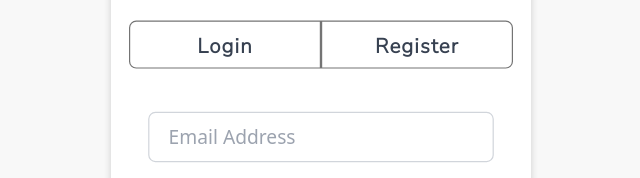
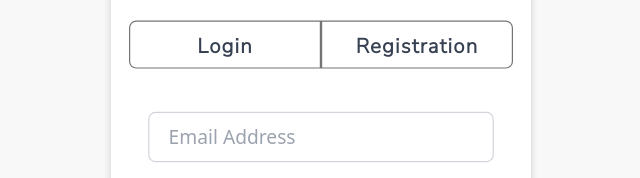
Before and after one commit to prudhvi3105/PawsPals, a plain HTML site: page login.html in a window 1280 px wide. Shown: the part 177-355 px from the top of the page, 319-959 px from the left. Drawn offline with nearby package versions, Linux system fonts and the light colour scheme.

Commit message:
Update login.html

```diff
--- a/login.html
+++ b/login.html
@@ -1,12 +1,12 @@
+
 <!DOCTYPE html>
 <html>
 <head>
 	<meta charset="utf-8">
 	<meta name="viewport" content="width=device-width, initial-scale=1">
-	<title>Login & Register</title>
+	<title>Login & Registration</title>
 	<link rel="stylesheet" href="https://cdn.jsdelivr.net/npm/tailwindcss@2.2.19/dist/tailwind.min.css">
 	<link rel="stylesheet" href="style.css">
-    <link rel="icon" href="logo.png" type="image/x-icon">
 </head>
 <body class="bg-gray-100">
 	<div class="container mx-auto px-4 py-8">
@@ -14,7 +14,7 @@
 			<h1 id="formTitle" class="text-2xl font-bold text-center py-4">Login</h1>
 			<div id="formSwitchBtn" class="flex justify-center">
 				<button onclick="ShowLoginForm()" id="ShowLoginBtn" class="px-4 py-2 bg-gray-500 text-gray-700 rounded-l-md">Login</button>
-				<button onclick="ShowRegistrationForm()" id="ShowRegistrationBtn" class="px-4 py-2 bg-gray-200 text-gray-700 rounded-r-md">Register</button>
+				<button onclick="ShowRegistrationForm()" id="ShowRegistrationBtn" class="px-4 py-2 bg-gray-200 text-gray-700 rounded-r-md">Registration</button>
 			</div>
 			<div id="LoginFrom" class="p-4">
 				<form action="#">
```
